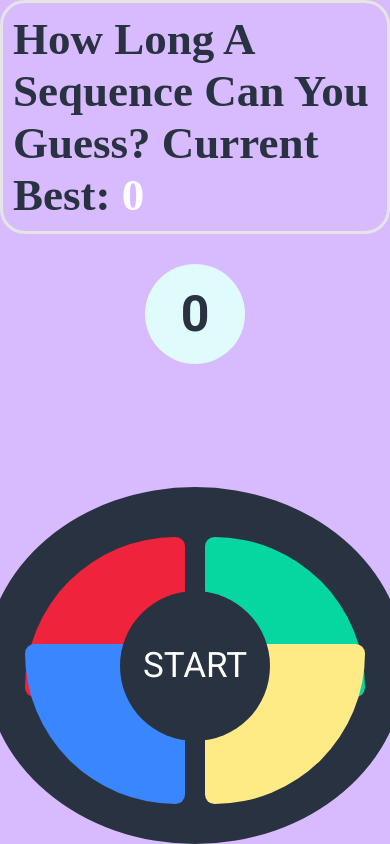
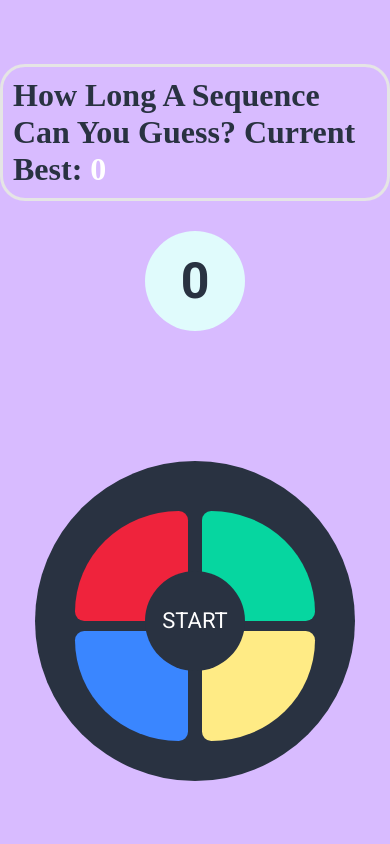
Before and after one commit to Ernestas-wq/simon-says, a React (Create React App) app: page / in a window 390 px wide. Built offline with nearby package versions, Linux system fonts and the light colour scheme; a web font is replaced by a local one.

Commit message:
Styling fixes

```diff
--- a/src/GameButton.tsx
+++ b/src/GameButton.tsx
@@ -27,7 +27,7 @@ const GameButton: React.FC<Props> = ({ state, handleGameEvent, isUserGuessing })
   return (
     <button
       onClick={handleGameEvent}
-      className={`game-btn ${isUserGuessing && 'game-btn-disabled'}`}
+      className={`game-btn ${isUserGuessing ? 'game-btn-disabled' : ''}`}
     >
       {buttonText}
     </button>
--- a/src/index.css
+++ b/src/index.css
@@ -17,18 +17,22 @@
   --white: #ffff;
   --purple-bg-main: #d8bbff;
 }
+
 * {
   box-sizing: border-box;
   padding: 0;
   margin: 0;
 }
+
 body {
   background: var(--purple-bg-main);
 }
+
 body,
 button {
   font-family: 'Roboto', sans-serif;
 }
+
 h1 {
   margin-bottom: 30px;
   color: var(--dark-main);
@@ -39,9 +43,11 @@ h1 {
   border-radius: 25px;
   border: 3px solid var(--grey);
 }
+
 h1 span {
   color: var(--white);
 }
+
 .container {
   display: flex;
   flex-direction: column;
@@ -70,6 +76,7 @@ h1 span {
   transition: background 200ms ease-in-out;
   cursor: pointer;
 }
+
 .color-1 {
   top: 40px;
   left: 40px;
@@ -95,12 +102,15 @@ h1 span {
   border-bottom-right-radius: 10px;
   background: var(--green-default);
 }
+
 .color-2:hover {
   background: var(--green-light);
 }
+
 .color-2-active {
   background: var(--green-dark) !important;
 }
+
 .color-3 {
   bottom: 40px;
   left: 40px;
@@ -109,9 +119,11 @@ h1 span {
   border-bottom-left-radius: 100%;
   background: var(--blue-default);
 }
+
 .color-3:hover {
   background: var(--blue-light);
 }
+
 .color-3-active {
   background: var(--blue-dark) !important;
 }
@@ -124,6 +136,7 @@ h1 span {
   border-bottom-right-radius: 100%;
   background: var(--yellow-default);
 }
+
 .color-4:hover {
   background: var(--yellow-light);
 }
@@ -146,6 +159,7 @@ h1 span {
   cursor: pointer;
   transition: all 0.3s ease-in-out;
 }
+
 .game-btn:hover {
   color: var(--green-default);
   animation: font-size 1.5s infinite;
@@ -155,6 +169,7 @@ h1 span {
   color: var(--red-default);
   cursor: not-allowed;
 }
+
 .game-btn-disabled:hover {
   color: var(--red-default);
   animation: none;
@@ -163,6 +178,7 @@ h1 span {
 .score {
   margin-bottom: 30px;
 }
+
 .score p {
   padding: 10px;
   width: 100px;
@@ -193,13 +209,16 @@ h1 span {
   transition: opacity 0.2s ease-in-out;
   opacity: 0;
 }
+
 .visible {
   opacity: 1;
 }
+
 .message-success {
   color: var(--green-default);
   border: 3px solid var(--green-default);
 }
+
 .message-danger {
   color: var(--red-default);
   border: 3px solid var(--red-default);
@@ -209,39 +228,71 @@ h1 span {
   0% {
     font-size: 35px;
   }
+
   50% {
     font-size: 45px;
   }
+
   100% {
     font-size: 35px;
   }
 }
 
-@media only screen and (max-width: 400px) {
-  .game {
-    width: 375px;
-    height: 375px;
+@media only screen and (max-width: 1024px) {
+  .color-1:hover {
+    background: var(--red-default);
   }
-  .game-btn {
-    width: 125px;
-    height: 125px;
+  .color-2:hover {
+    background: var(--green-default);
   }
-  .color {
-    height: 130px;
-    width: 140px;
+  .color-3:hover {
+    background: var(--blue-default);
+  }
+  .color-4:hover {
+    background: var(--yellow-default);
+  }
+
+  .game-btn:hover {
+    animation: none;
   }
 }
+
 @media only screen and (max-width: 750px) {
   .game {
     width: 420px;
     height: 420px;
   }
+
   .game-btn {
     width: 150px;
     height: 150px;
+    font-size: 28px;
   }
+
   .color {
     height: 160px;
     width: 160px;
   }
 }
+
+@media only screen and (max-width: 400px) {
+  .game {
+    width: 320px;
+    height: 320px;
+  }
+  h1 {
+    font-size: 32px;
+  }
+  .game-btn {
+    width: 100px;
+    height: 100px;
+    font-size: 22px;
+  }
+  .color {
+    height: 110px;
+    width: 113px;
+  }
+  .message {
+    font-size: 22px;
+  }
+}
```
Also changed, not shown: 1 other file (tests, documents, lock files or other folders).
